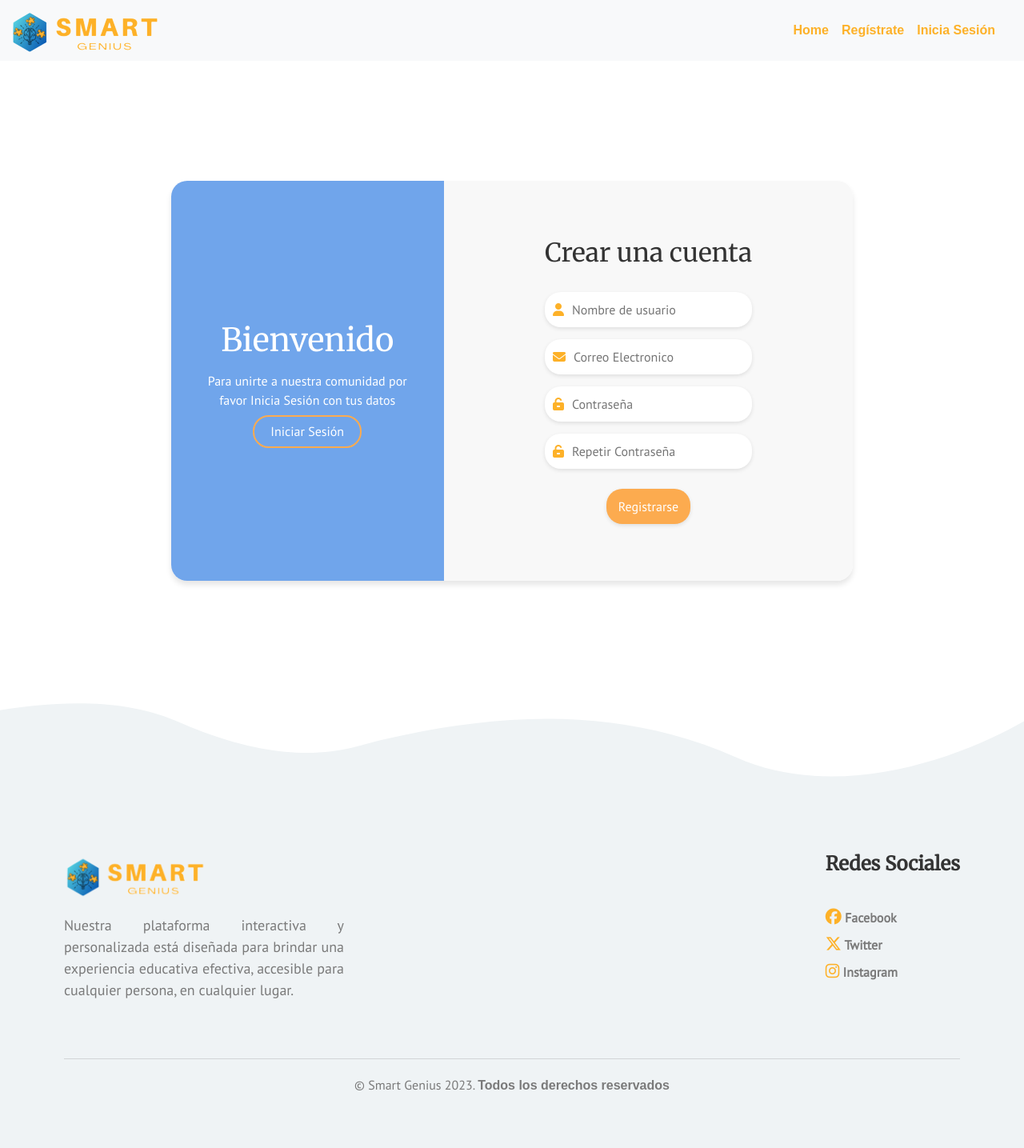
After one commit to dennissezambrano2017/math_smart, a Django app: page /signup/ in a window 1280 px wide. The commit adds this page. Shown: the whole page at 80% size. Run offline with Django 4.2, Linux system fonts and the light colour scheme; some libraries are stand-ins or nearby versions.

Commit message:
signip-signup

```diff
--- a/tasks/templates/base.html
+++ b/tasks/templates/base.html
@@ -38,10 +38,10 @@
                   style="color: #FDB128;font-weight: bold">Home</a>
               </li>
               <li class="nav-item">
-                <a class="nav-link" href="/signup" style="color: #FDB128;font-weight: bold">Regístrate</a>
+                <a class="nav-link" href="{% url 'Registro' %}" style="color: #FDB128;font-weight: bold">Regístrate</a>
               </li>
               <li class="nav-item">
-                <a class="nav-link" href="/signin" style="color: #FDB128;font-weight: bold">Inicia Sesión</a>
+                <a class="nav-link" href="{% url 'signin' %}" style="color: #FDB128;font-weight: bold">Inicia Sesión</a>
               </li>
             </ul>
           </div>
--- a/tasks/templates/home.html
+++ b/tasks/templates/home.html
@@ -1,5 +1,6 @@
 {% extends 'base.html' %}
 {% load static %}
+{% block title %}Home{% endblock %}
 {% block content %}
 <div class="container-fluid">
     <section class="seccion_2">
--- /dev/null
+++ b/tasks/templates/signup.html
@@ -0,0 +1,49 @@
+{% extends 'base.html' %}
+{% load static %}
+{% block title %}Registrarse{% endblock %}
+{% block content %}
+<div class="container-fluid-signup">
+   <form action="/signup/" method="POST">
+      {% csrf_token %}
+      <div class="container-form-signup">
+         <div class="information">
+            <div class="info-childs">
+               <h2>Bienvenido</h2>
+               <p>Para unirte a nuestra comunidad por favor Inicia Sesión con tus datos</p>
+               <a href="{% url 'signin' %}">
+                  <span>Iniciar Sesión</span>
+               </a>
+            </div>
+         </div>
+         <div class="form-information">
+            <div class="form-information-childs">
+               <h2>Crear una cuenta</h2>
+               <div class="form-div">
+                  <label>
+                     <i class="fa-solid fa-user" style="color: #fdb128;"></i>
+                     <input type="username" name="email" id="email" placeholder="Nombre de usuario" required>
+                  </label>
+                  <label>
+                     <i class="fa-solid fa-envelope" style="color: #fdb128;"></i>
+                     <input type="email" name="username" id="username" placeholder="Correo Electronico" required>
+                  </label>
+                  <label>
+                     <i class="fa-solid fa-unlock-keyhole" style="color: #fdb128;"></i>
+                     <input type="password" name="password1" id="password1" placeholder="Contraseña" required>
+                  </label>
+                  <label>
+                     <i class="fa-solid fa-unlock-keyhole" style="color: #fdb128;"></i>
+                     <input type="password" name="password2" id="password2" placeholder="Repetir Contraseña" required>
+                  </label>
+                  {% if error %}
+                  <p class="error-message">{{ error }}</p>
+                  {% endif %}
+                  <button>Registrarse</button>
+               </div>
+            </div>
+         </div>
+
+      </div>
+   </form>
+</div>
+{% endblock %}
```
Also changed, not shown: tasks/templates/profile.html (added, +11 -0 lines), tasks/templates/signin.html (+5 -83 lines), db.sqlite3.
